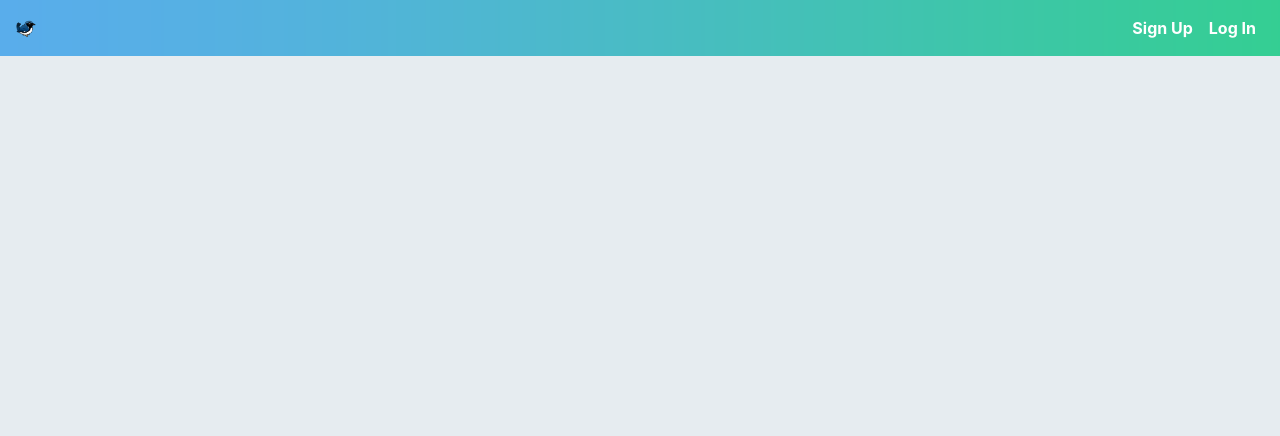
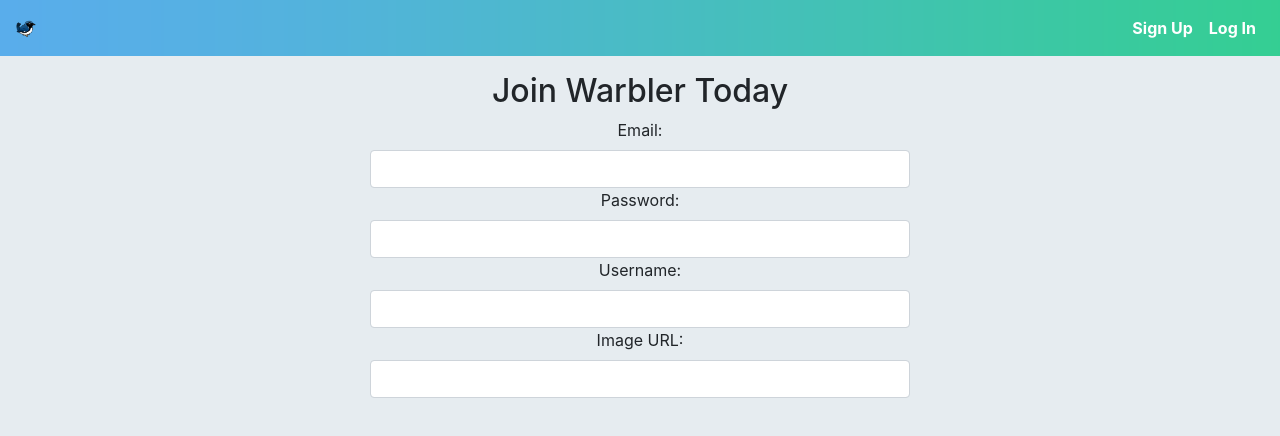
Before and after one commit to neekaisweird/Warbler, a React (Create React App) app in the folder warbler-client/: page /signup in a window 1280 px wide. Shown: the top 436 px of the page. Built offline with nearby package versions, Linux system fonts and the light colour scheme.

Commit message:
add auth form for signing up or logging in

```diff
--- /dev/null
+++ b/warbler-client/src/components/AuthForm.js
@@ -0,0 +1,77 @@
+import React, { Component } from 'react';
+
+class AuthForm extends Component {
+  constructor(props) {
+    super(props);
+
+    this.state = {
+      email: '',
+      username: '',
+      password: '',
+      profileImageUrl: ''
+    };
+  }
+
+  handleChange = e => {
+    this.setState({
+      [e.target.name]: e.target.value
+    });
+  };
+
+  render() {
+    const { email, username, password, profileImageUrl } = this.state;
+    const { heading, signUp, buttonText } = this.props;
+    return (
+      <div>
+        <div className="row justify-content-md-center text-center">
+          <div className="col-md-6">
+            <form onSubmit={this.handleSubmit}>
+              <h2>{heading}</h2>
+              <label htmlFor="email">Email:</label>
+              <input
+                className="form-control"
+                id="email"
+                name="email"
+                onChange={this.handleChange}
+                value={email}
+                type="text"
+              />
+              <label htmlFor="password">Password:</label>
+              <input
+                className="form-control"
+                id="password"
+                name="password"
+                onChange={this.handleChange}
+                type="password"
+              />
+              {signUp && (
+                <div>
+                  <label htmlFor="username">Username:</label>
+                  <input
+                    className="form-control"
+                    id="username"
+                    name="username"
+                    onChange={this.handleChange}
+                    value={username}
+                    type="text"
+                  />
+                  <label htmlFor="image-url">Image URL:</label>
+                  <input
+                    className="form-control"
+                    id="image-url"
+                    name="profileImageUrl"
+                    onChange={this.handleChange}
+                    value={profileImageUrl}
+                    type="text"
+                  />
+                </div>
+              )}
+            </form>
+          </div>
+        </div>
+      </div>
+    );
+  }
+}
+
+export default AuthForm;
--- a/warbler-client/src/containers/Main.js
+++ b/warbler-client/src/containers/Main.js
@@ -2,12 +2,32 @@ import React from 'react';
 import { Switch, Route, withRouter, Redirect } from 'react-router-dom';
 import { connect } from 'react-redux';
 import Homepage from '../components/Homepage';
+import AuthForm from '../components/AuthForm';
 
 const Main = () => {
   return (
     <div className="container">
       <Switch>
         <Route exact path="/" render={props => <Homepage {...props} />} />
+        <Route
+          exact
+          path="/login"
+          render={props => (
+            <AuthForm buttonText="Log In" heading="Welcome Back" {...props} />
+          )}
+        />
+        <Route
+          exact
+          path="/signup"
+          render={props => (
+            <AuthForm
+              signUp
+              buttonText="Sign Up"
+              heading="Join Warbler Today"
+              {...props}
+            />
+          )}
+        />
       </Switch>
     </div>
   );
```
